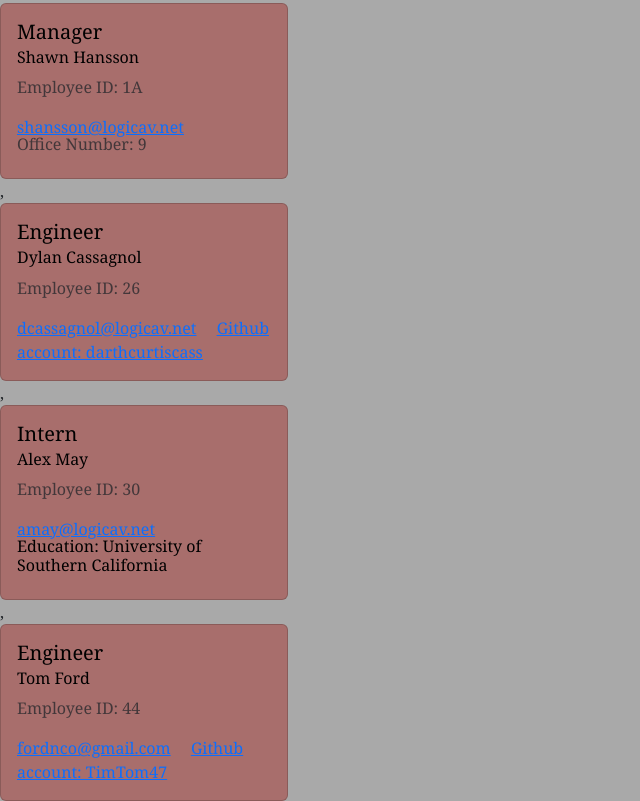
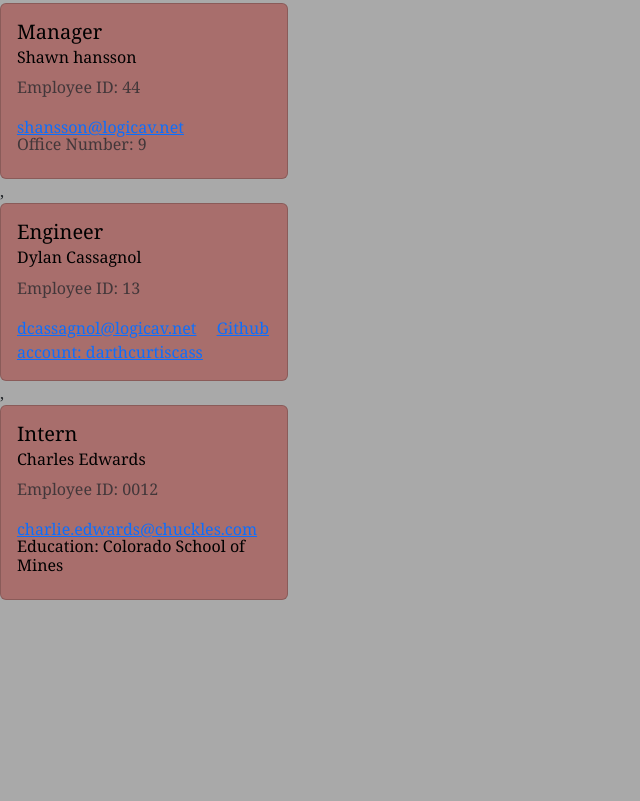
Before and after one commit to darthcurtiscass/dcc-team-maker, a website: page index.HTML in a window 1280 px wide. Shown: the part 53-854 px from the top of the page, without its empty margins (0-640 px from the left). After the commit the page ends 800 px from the top, so only its background shows below. Drawn offline with nearby package versions, Linux system fonts and the light colour scheme.

```diff
--- a/index.HTML
+++ b/index.HTML
@@ -13,8 +13,8 @@
   <div class="card" style="width: 18rem; background-color:rgb(168, 110, 108);">
   <div class="card-body" style="color:black;">
     <h5 class="card-title">Manager</h5>
-    <h6 class="card-subtitle mb-2">Shawn Hansson</h6>
-    <p class="card-text text-muted">Employee ID: 1A</p>
+    <h6 class="card-subtitle mb-2">Shawn hansson</h6>
+    <p class="card-text text-muted">Employee ID: 44</p>
     <a href="mailto:shansson@logicav.net" class="card-link">shansson@logicav.net</a>
     <h6 class="card-subtitle mb-2 text-muted">Office Number: 9</h6>
   </div>
@@ -23,7 +23,7 @@
   <div class="card-body" style="color:black;">
     <h5 class="card-title">Engineer</h5>
     <h6 class="card-subtitle mb-2">Dylan Cassagnol</h6>
-    <p class="card-text text-muted">Employee ID: 26</p>
+    <p class="card-text text-muted">Employee ID: 13</p>
     <a href="mailto:dcassagnol@logicav.net" class="card-link">dcassagnol@logicav.net</a>
     <a href="https://github.com/darthcurtiscass" class="card-link">Github account: darthcurtiscass</a>
   </div>
@@ -31,19 +31,10 @@
   <div class="card" style="width: 18rem; background-color:rgb(168, 110, 108);">
   <div class="card-body" style="color:black;">
     <h5 class="card-title">Intern</h5>
-    <h6 class="card-subtitle mb-2">Alex May</h6>
-    <p class="card-text text-muted">Employee ID: 30</p>
-    <a href="mailto:amay@logicav.net" class="card-link">amay@logicav.net</a>
-    <h6 class="card-subtitle mb-2">Education: University of Southern California</h6>
-  </div>
-  </div>,
-  <div class="card" style="width: 18rem; background-color:rgb(168, 110, 108);">
-  <div class="card-body" style="color:black;">
-    <h5 class="card-title">Engineer</h5>
-    <h6 class="card-subtitle mb-2">Tom Ford</h6>
-    <p class="card-text text-muted">Employee ID: 44</p>
-    <a href="mailto:fordnco@gmail.com" class="card-link">fordnco@gmail.com</a>
-    <a href="https://github.com/TimTom47" class="card-link">Github account: TimTom47</a>
+    <h6 class="card-subtitle mb-2">Charles Edwards</h6>
+    <p class="card-text text-muted">Employee ID: 0012</p>
+    <a href="mailto:charlie.edwards@chuckles.com" class="card-link">charlie.edwards@chuckles.com</a>
+    <h6 class="card-subtitle mb-2">Education: Colorado School of Mines</h6>
   </div>
   </div>
 </body>
```
Also changed, not shown: README.md.
